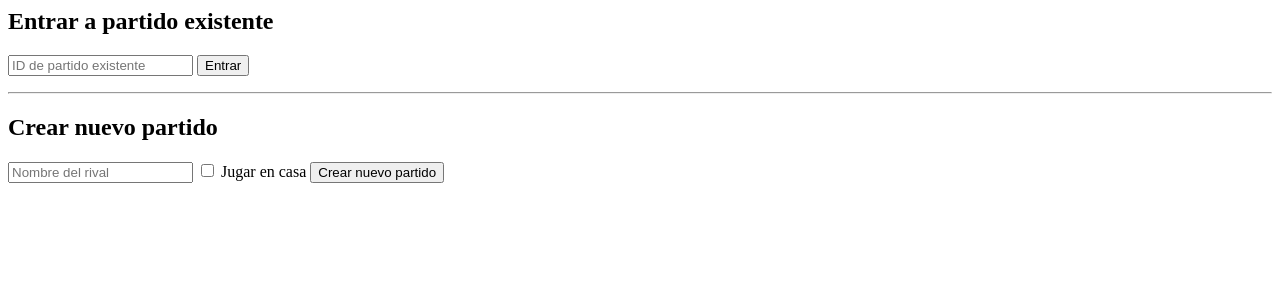
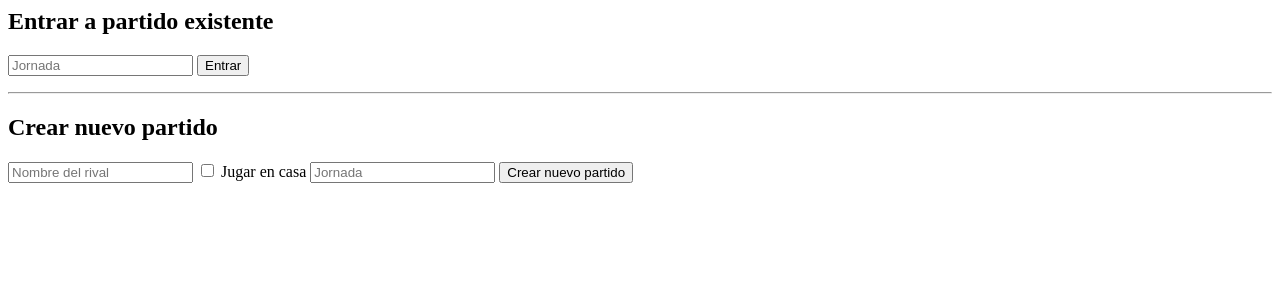
Before and after one commit to rnavaforns/futsalstats, a FastAPI app: page / in a window 1280 px wide. Shown: the top 300 px of the page. Run offline with FastAPI, Linux system fonts and the light colour scheme.

Commit message:
Add jornada&dorsal to GET Statements

```diff
--- a/app/main.py
+++ b/app/main.py
@@ -27,37 +27,37 @@ def index(request: Request):
 @app.post("/select-partido")
 def select_partido(
     request: Request,
-    partido_id: Optional[int] = Form(None),
+    jornada: Optional[int] = Form(None),
     rival: Optional[str] = Form(None),
     casa: Optional[bool] = Form(False),
     db: Session = Depends(get_db)
 ):
-    if partido_id:
-        partido = db.query(StatsTemporada).filter_by(id=partido_id).first()
+    if jornada:
+        partido = db.query(StatsTemporada).filter_by(jornada=jornada).first()
         if partido:
-            return RedirectResponse(url=f"/partido/{partido_id}", status_code=303)
+            return RedirectResponse(url=f"/partido/{jornada}", status_code=303)
 
     # Crear nuevo partido
-    nuevo = StatsTemporada(rival=rival or "", casa=casa or False)
+    nuevo = StatsTemporada(rival=rival or "", casa=casa or False, jornada=jornada, dorsal=0)
     db.add(nuevo)
     db.commit()
     db.refresh(nuevo)
-    return RedirectResponse(url=f"/partido/{nuevo.id}", status_code=303)
+    return RedirectResponse(url=f"/partido/{nuevo.jornada}", status_code=303)
 
-@app.get("/partido/{partido_id}")
-def view_partido(request: Request, partido_id: int, db: Session = Depends(get_db)):
-    partido = db.query(StatsTemporada).filter_by(id=partido_id).first()
-    columnas = [c.name for c in sqlalchemy.inspect(StatsTemporada).c if c.name not in ["id", "rival", "casa"]]
+@app.get("/partido/{jornada}")
+def view_partido(request: Request, jornada: int, db: Session = Depends(get_db)):
+    partido = db.query(StatsTemporada).filter_by(jornada=jornada).first()
+    columnas = [c.name for c in sqlalchemy.inspect(StatsTemporada).c if c.name not in ["jornada", "rival", "casa"]]
     return templates.TemplateResponse("partido.html", {
         "request": request,
-        "partido_id": partido_id,
+        "jornada": jornada,
         "columnas": columnas,
         "rival": partido.rival,
         "casa": "Sí" if partido.casa else "No"
     })
 
-@app.post("/partido/{partido_id}/accion/{columna}")
-def sumar_accion(partido_id: int, columna: str, db: Session = Depends(get_db)):
+@app.post("/partido/{jornada}/accion/{columna}")
+def sumar_accion(jornada: int, columna: str, db: Session = Depends(get_db)):
     partido = db.query(StatsTemporada).filter_by(id=partido_id).first()
     if partido and hasattr(partido, columna):
         valor = getattr(partido, columna) or 0
--- a/app/models.py
+++ b/app/models.py
@@ -7,7 +7,8 @@ Base = declarative_base()
 class StatsTemporada(Base):
     __tablename__ = "stats_temporada"
 
-    id = Column(Integer, primary_key=True, index=True)
+    id = Column(Integer, primary_key=True, autoincrement=True)
+    jornada = Column(Integer)
     gol_favor = Column(Integer, default=0)
     gol_contra = Column(Integer, default=0)
     xut_fora = Column(Integer, default=0)
@@ -26,3 +27,4 @@ class StatsTemporada(Base):
     faltes_contra = Column(Integer, default=0)
     rival = Column(String, default="")
     casa = Column(Boolean, default=False)
+    dorsal = Column(Integer)
--- a/app/templates/index.html
+++ b/app/templates/index.html
@@ -1,6 +1,6 @@
 <h2>Entrar a partido existente</h2>
 <form method="post" action="/select-partido">
-    <input type="number" name="partido_id" placeholder="ID de partido existente" required>
+    <input type="number" name="jornada" placeholder="Jornada" required>
     <button type="submit">Entrar</button>
 </form>
 
@@ -12,5 +12,6 @@
     <label>
         <input type="checkbox" name="casa"> Jugar en casa
     </label>
+    <input type="text" name="jornada" placeholder="Jornada" required>
     <button type="submit">Crear nuevo partido</button>
 </form>
--- a/app/templates/partido.html
+++ b/app/templates/partido.html
@@ -2,7 +2,7 @@
 <html lang="es">
 <head>
     <meta charset="UTF-8">
-    <title>Partido {{ partido_id }}</title>
+    <title>Jornada {{ jornada }}</title>
     <style>
         body {
             font-family: sans-serif;
@@ -30,7 +30,7 @@
     </style>
 </head>
 <body>
-    <h1>Partido ID: {{ partido_id }}</h1>
+    <h1>Jornada: {{ jornada }}</h1>
     <h2>Rival: {{ rival }} | Casa: {{ casa }}</h2>
 
     <div class="acciones">
@@ -43,7 +43,7 @@
 
     <script>
         function enviarAccion(columna) {
-            fetch(`/partido/{{ partido_id }}/accion/${columna}`, {
+            fetch(`/partido/{{ jornada }}/accion/${columna}`, {
                 method: 'POST'
             })
             .then(response => {
```
